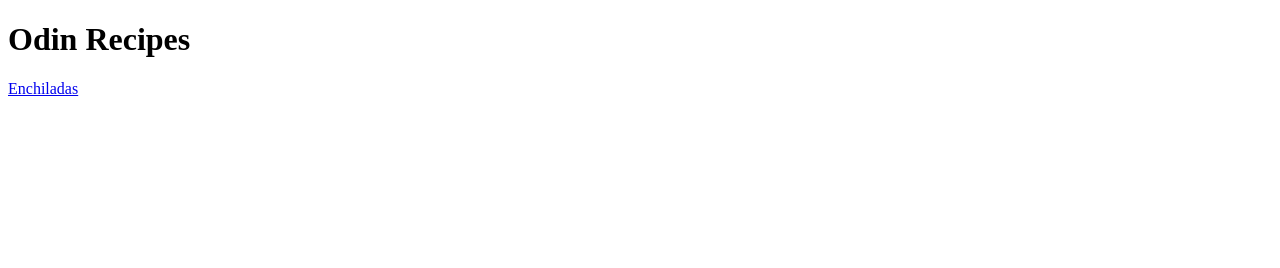
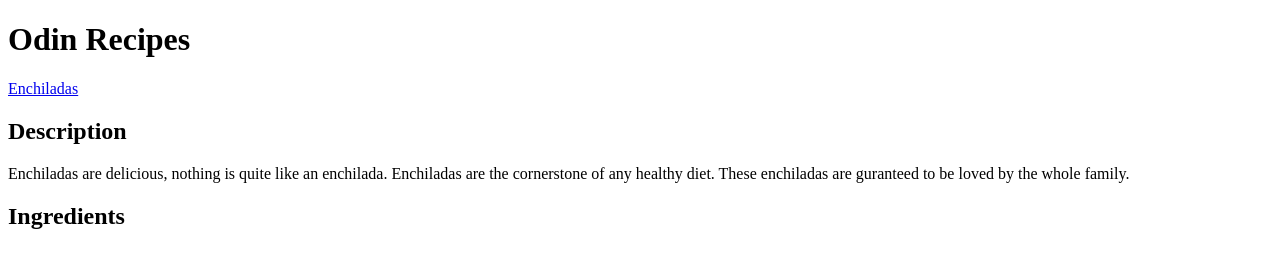
Before and after one commit to jsarles-code/odin-recipes, a plain HTML site: page index.html in a window 1280 px wide. Drawn offline with Linux system fonts and the light colour scheme.

Commit message:
Update index.html
Recipe Description added

```diff
--- a/index.html
+++ b/index.html
@@ -8,6 +8,9 @@
 <body>
     <h1>Odin Recipes</h1>
     <a href="recipes/enchiladas.html">Enchiladas</a>
+    <h2>Description</h2>
+    <p>Enchiladas are delicious, nothing is quite like an enchilada. Enchiladas are the cornerstone of any healthy diet. These enchiladas are guranteed to be loved by the whole family.</p>
+    <h2>Ingredients</h2>
 
 </body>
 </html>
```
